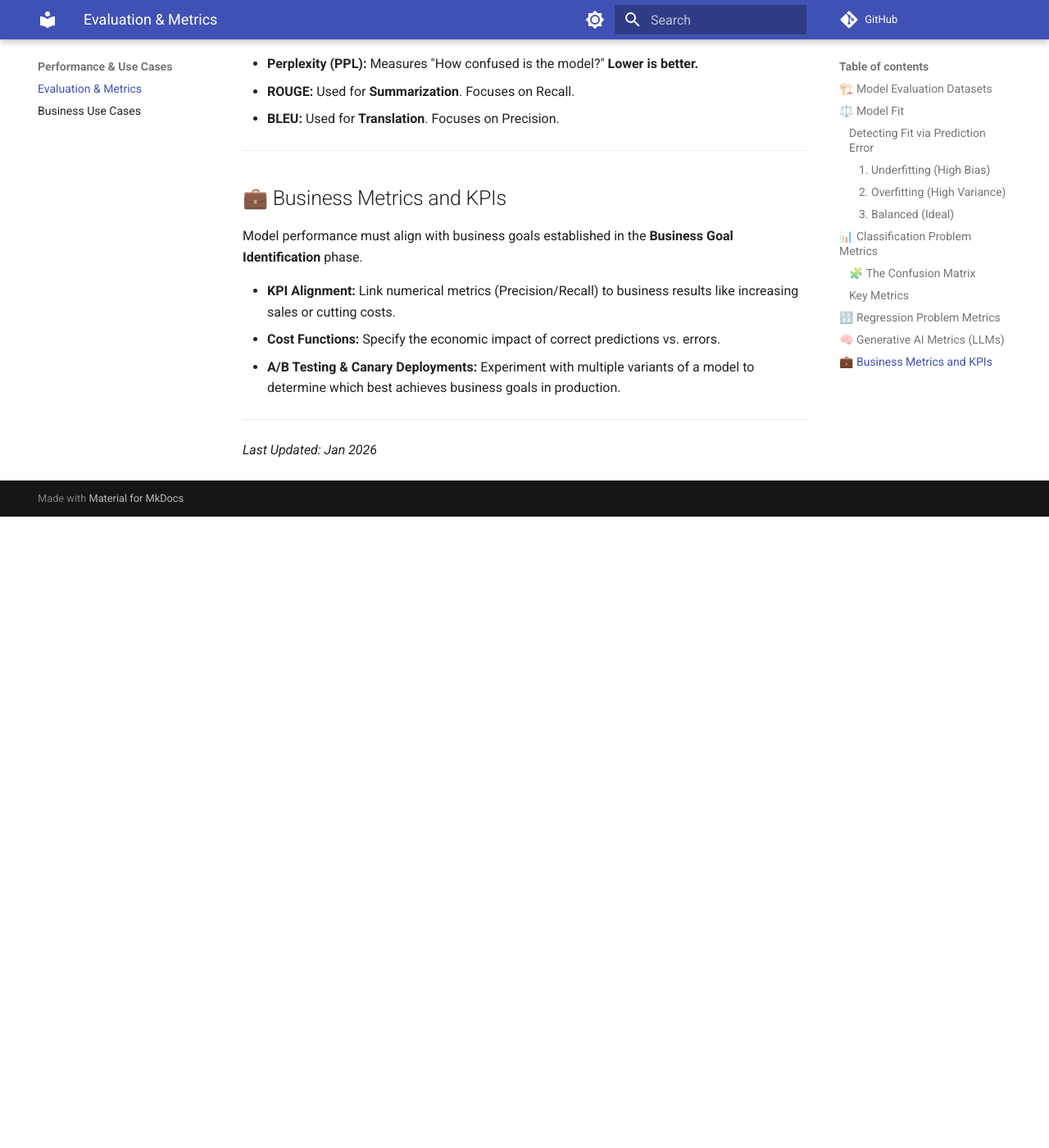
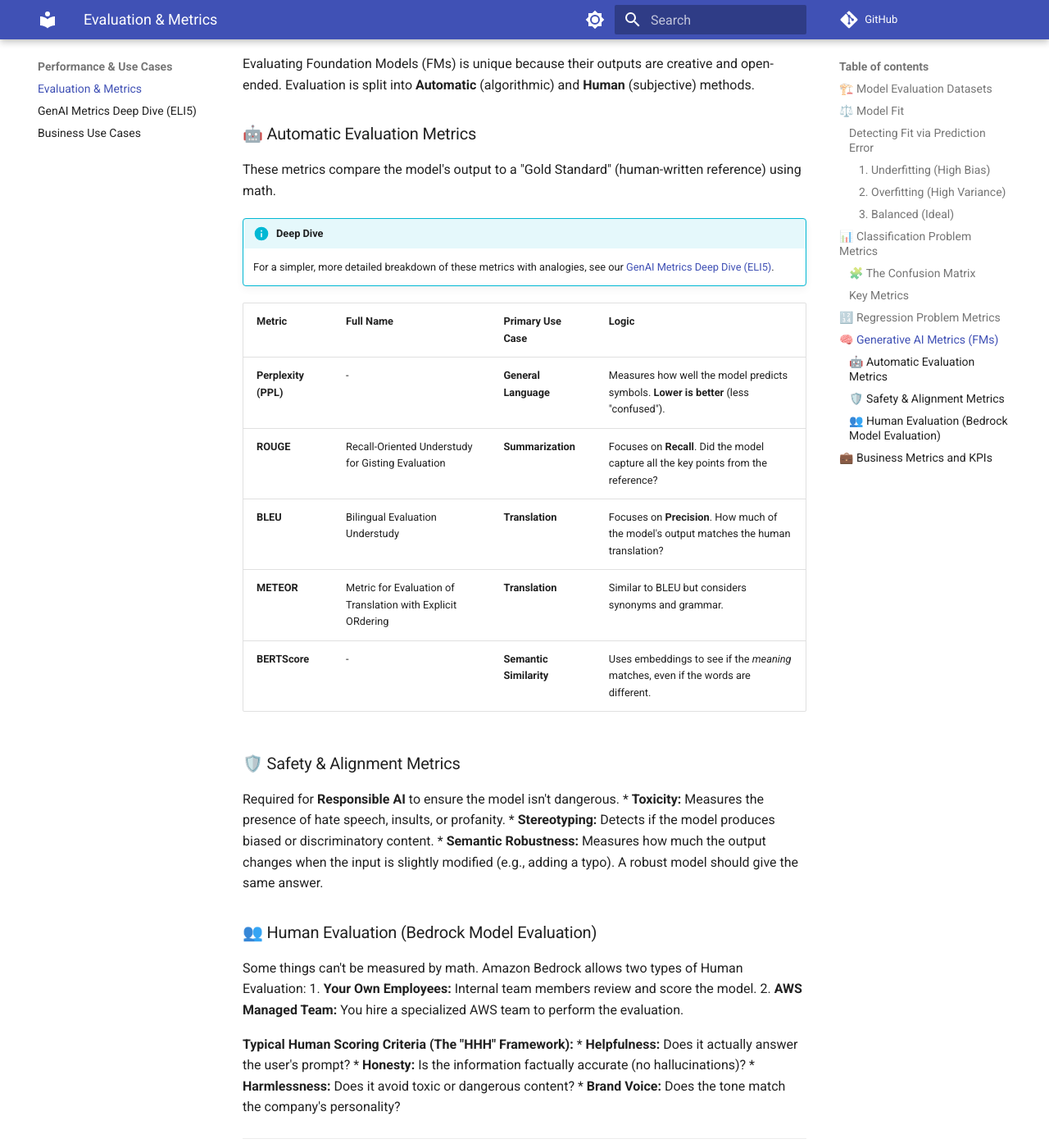
Before and after one commit to kvcenation5/aws-ai-practitioner-exam, an MkDocs documentation site: the page built from docs/07-model-evaluation-and-metrics.md, in a window 1280 px wide and 1400 px high, scrolled down 3901 px. Shown: the whole window at 82% size. Built offline with MkDocs 1.6.1 and Material for MkDocs 9.7.7, drawn with Linux system fonts in a browser that asks for light colours; comment, search, counter and statistics services are not loaded; before the commit the page ends 4531 px from its top, so only the background shows below that.

Commit message:
Add ELI5 Deep Dive for ROUGE, BLEU, and BERTScore

```diff
--- a/docs/07-model-evaluation-and-metrics.md
+++ b/docs/07-model-evaluation-and-metrics.md
@@ -89,11 +89,40 @@ Regression predicts continuous numerical values. Evaluation focuses on the diffe
 
 ---
 
-## 🧠 Generative AI Metrics (LLMs)
+## 🧠 Generative AI Metrics (FMs)
 
-*   **Perplexity (PPL):** Measures "How confused is the model?" **Lower is better.**
-*   **ROUGE:** Used for **Summarization**. Focuses on Recall.
-*   **BLEU:** Used for **Translation**. Focuses on Precision.
+Evaluating Foundation Models (FMs) is unique because their outputs are creative and open-ended. Evaluation is split into **Automatic** (algorithmic) and **Human** (subjective) methods.
+
+### 🤖 Automatic Evaluation Metrics
+These metrics compare the model's output to a "Gold Standard" (human-written reference) using math.
+
+!!! info "Deep Dive"
+    For a simpler, more detailed breakdown of these metrics with analogies, see our [GenAI Metrics Deep Dive (ELI5)](07a-gen-ai-metrics-deep-dive.md).
+
+| Metric | Full Name | Primary Use Case | Logic |
+| :--- | :--- | :--- | :--- |
+| **Perplexity (PPL)** | - | **General Language** | Measures how well the model predicts symbols. **Lower is better** (less "confused"). |
+| **ROUGE** | Recall-Oriented Understudy for Gisting Evaluation | **Summarization** | Focuses on **Recall**. Did the model capture all the key points from the reference? |
+| **BLEU** | Bilingual Evaluation Understudy | **Translation** | Focuses on **Precision**. How much of the model's output matches the human translation? |
+| **METEOR** | Metric for Evaluation of Translation with Explicit ORdering | **Translation** | Similar to BLEU but considers synonyms and grammar. |
+| **BERTScore** | - | **Semantic Similarity** | Uses embeddings to see if the *meaning* matches, even if the words are different. |
+
+### 🛡️ Safety & Alignment Metrics
+Required for **Responsible AI** to ensure the model isn't dangerous.
+*   **Toxicity:** Measures the presence of hate speech, insults, or profanity.
+*   **Stereotyping:** Detects if the model produces biased or discriminatory content.
+*   **Semantic Robustness:** Measures how much the output changes when the input is slightly modified (e.g., adding a typo). A robust model should give the same answer.
+
+### 👥 Human Evaluation (Bedrock Model Evaluation)
+Some things can't be measured by math. Amazon Bedrock allows two types of Human Evaluation:
+1.  **Your Own Employees:** Internal team members review and score the model.
+2.  **AWS Managed Team:** You hire a specialized AWS team to perform the evaluation.
+
+**Typical Human Scoring Criteria (The "HHH" Framework):**
+*   **Helpfulness:** Does it actually answer the user's prompt?
+*   **Honesty:** Is the information factually accurate (no hallucinations)?
+*   **Harmlessness:** Does it avoid toxic or dangerous content?
+*   **Brand Voice:** Does the tone match the company's personality?
 
 ---
 
--- a/mkdocs.yml
+++ b/mkdocs.yml
@@ -55,6 +55,7 @@ nav:
     - Prompt Engineering: 05-prompt-engineering.md
   - Performance & Use Cases:
     - Evaluation & Metrics: 07-model-evaluation-and-metrics.md
+    - GenAI Metrics Deep Dive (ELI5): 07a-gen-ai-metrics-deep-dive.md
     - Business Use Cases: 08-ai-business-use-cases.md
   - Safety, Risks & Governance:
     - Responsible AI: 09-responsible-ai.md
```
Also changed, not shown: docs/07a-gen-ai-metrics-deep-dive.md (added, +70 -0 lines).
